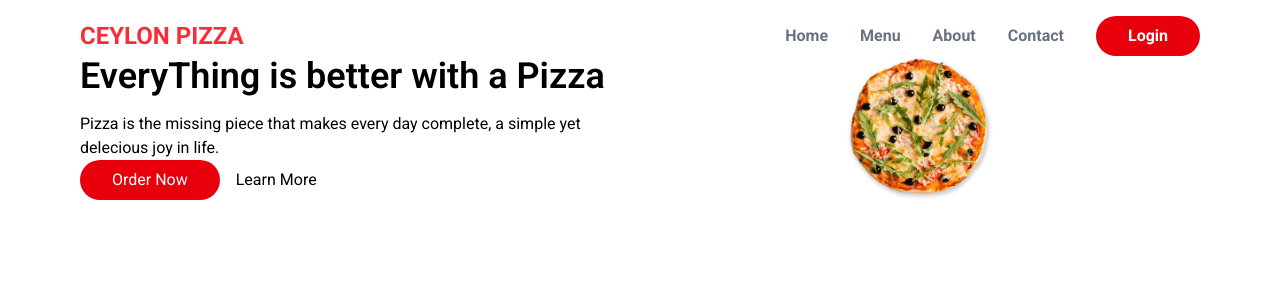
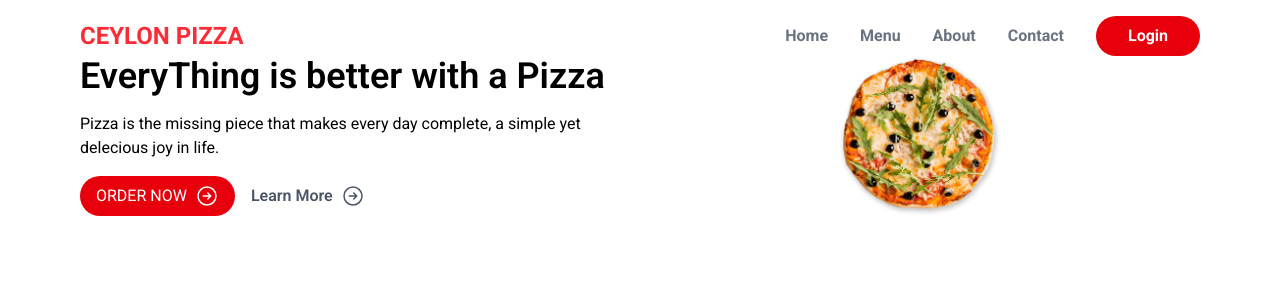
Before and after one commit to Pasan24/Food-Ordering-App, a Next.js app: page / in a window 1280 px wide. Shown: the top 300 px of the page. Built offline with nearby package versions, Linux system fonts and the light colour scheme.

Commit message:
import right arrow icon for buttons

```diff
--- /dev/null
+++ b/src/components/icons/Right.js
@@ -0,0 +1,11 @@
+import React from 'react'
+
+export default function Right({className="w-6 h-6"}) {
+  return (
+    <svg xmlns="http://www.w3.org/2000/svg" fill="none" viewBox="0 0 24 24" stroke-width="1.5" stroke="currentColor" class={className}>
+  <path stroke-linecap="round" stroke-linejoin="round" d="m12.75 15 3-3m0 0-3-3m3 3h-7.5M21 12a9 9 0 1 1-18 0 9 9 0 0 1 18 0Z" />
+</svg>
+
+
+  )
+}
--- a/src/components/layout/Hero.js
+++ b/src/components/layout/Hero.js
@@ -1,5 +1,6 @@
 import React from 'react'
 import Image from 'next/image'
+import Right from '../icons/Right'
 
 export default function Hero() {
   return (
@@ -12,9 +13,9 @@ export default function Hero() {
         <h1 className='text-4xl font-semibold'>EveryThing is better with a Pizza </h1>
         <p className='mt-4'>Pizza is the missing piece that makes every day complete, a simple yet delecious joy in life.</p>
 
-        <div className="flex gap-4">
-            <button className="text-white bg-red-600  px-8 py-2 rounded-full">Order Now</button>
-            <button className="">Learn More</button>
+        <div className="flex gap-4 mt-4">
+            <button className="text-white bg-red-600  px-4 py-2 rounded-full flex gap-2 uppercase ">Order Now <Right/></button>
+            <button className="flex gap-2   py-2 text-gray-600 font-semibold ">Learn More <Right/></button>
         </div>
         </div>
 
```
